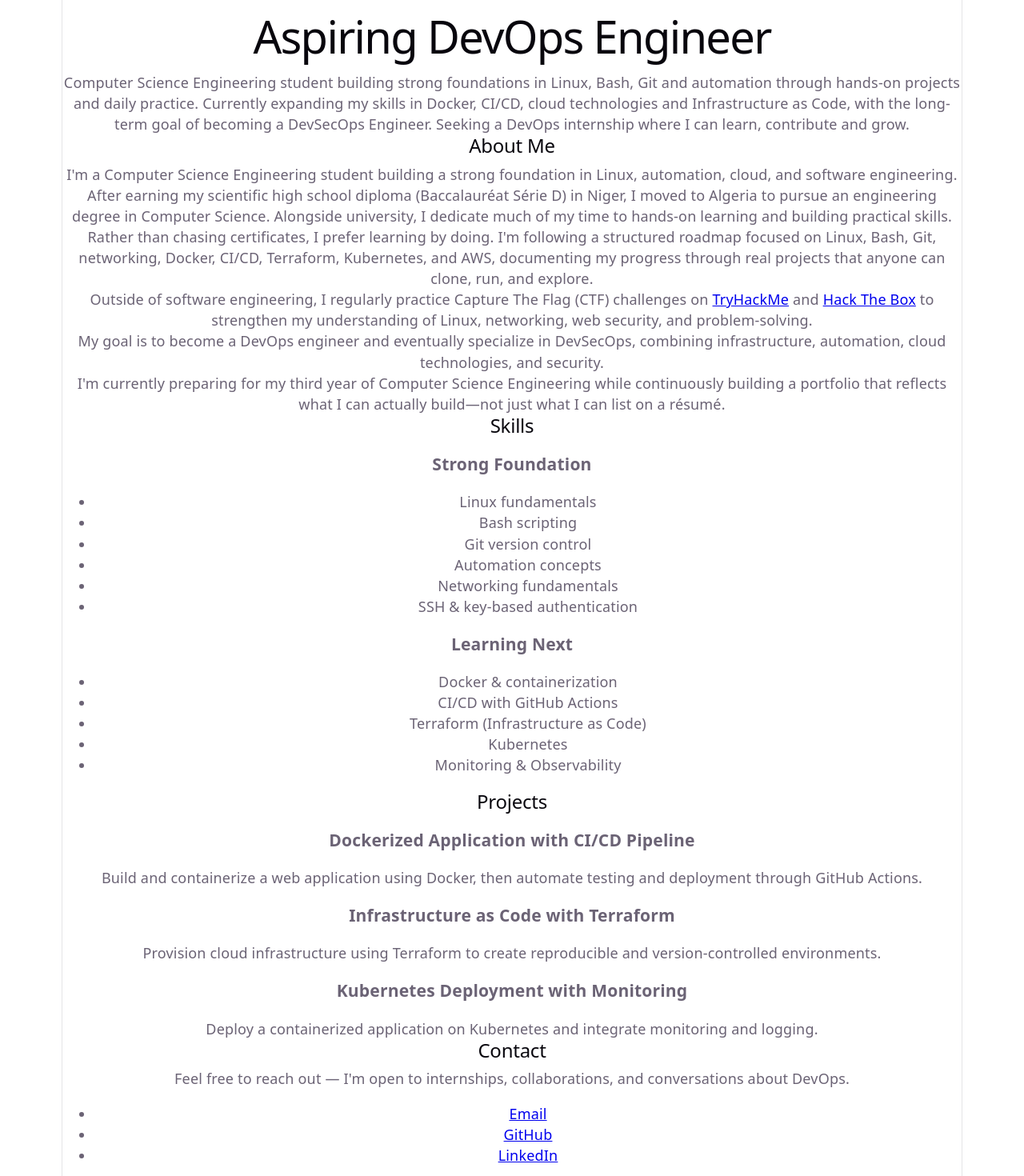
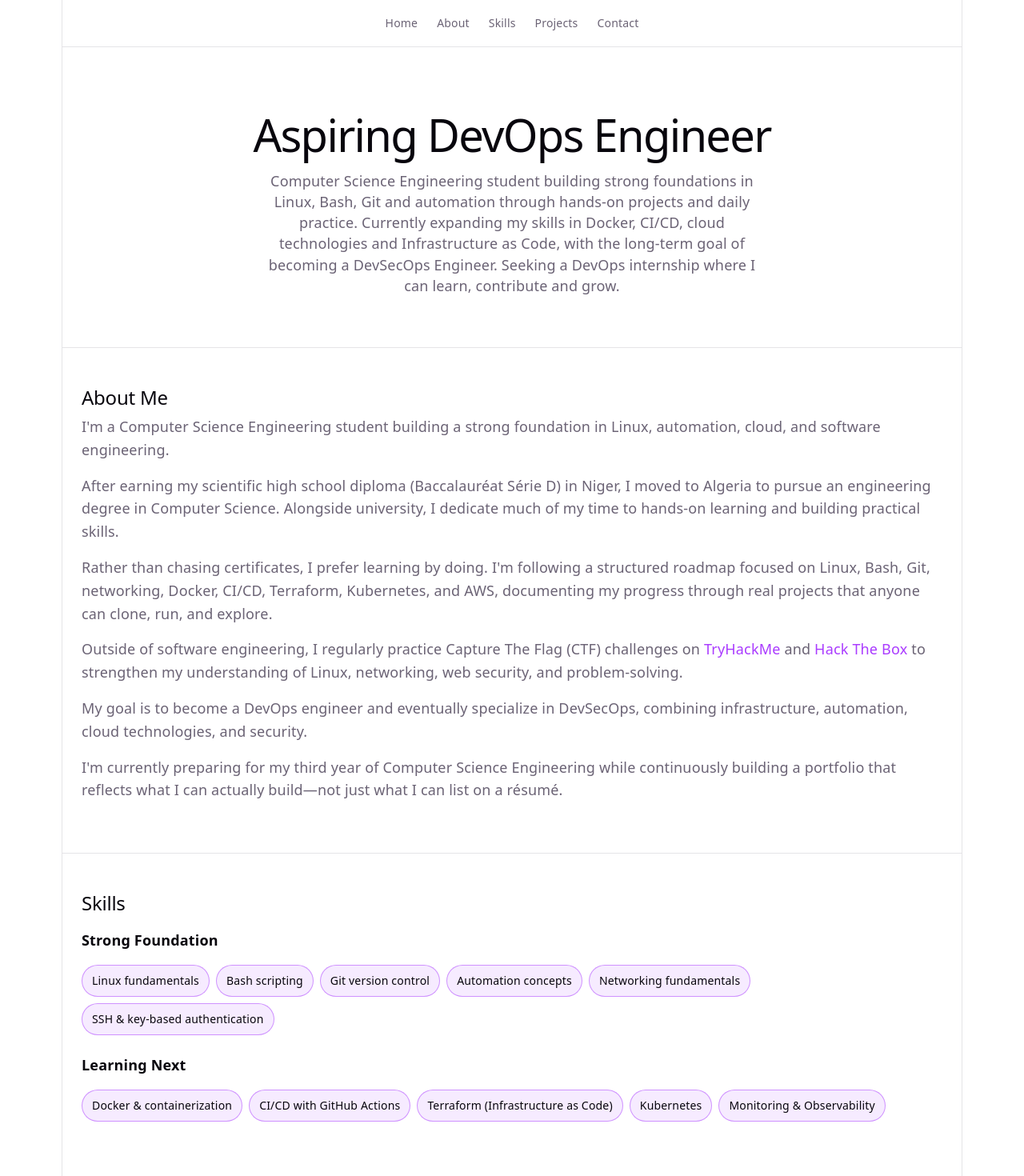
Before and after one commit to abdoulkarimou7/devops-journey, a React (Vite) app in the folder 02-portfolio-react/: page / in a window 1280 px wide. Shown: the top 1470 px of the page at 80% size. Built offline with nearby package versions, Linux system fonts and the light colour scheme.

Commit message:
feat: style portfolio sections and add sticky navbar with anchor links

```diff
--- a/02-portfolio-react/src/App.jsx
+++ b/02-portfolio-react/src/App.jsx
@@ -3,10 +3,12 @@ import About from './components/About';
 import Skills from './components/Skills';
 import Projects from './components/Projects';
 import Contact from './components/Contact';
+import Navbar from './components/Navbar';
 
 function App() {
   return (
     <>
+      <Navbar />
       <Hero />
       <About />
       <Skills />
--- /dev/null
+++ b/02-portfolio-react/src/components/Navbar.jsx
@@ -0,0 +1,13 @@
+function Navbar() {
+  return (
+    <nav className="navbar">
+      <a href="#home">Home</a>
+      <a href="#about">About</a>
+      <a href="#skills">Skills</a>
+      <a href="#projects">Projects</a>
+      <a href="#contact">Contact</a>
+    </nav>
+  );
+}
+
+export default Navbar;
--- a/02-portfolio-react/src/index.css
+++ b/02-portfolio-react/src/index.css
@@ -109,3 +109,121 @@ code {
   padding: 4px 8px;
   background: var(--code-bg);
 }
+
+section {
+  padding: 48px 24px;
+  border-bottom: 1px solid var(--border);
+  text-align: left;
+}
+
+section:last-child {
+  border-bottom: none;
+}
+
+.hero {
+  text-align: center;
+  padding: 64px 24px;
+}
+
+.hero p {
+  max-width: 640px;
+  margin: 16px auto 0;
+  color: var(--text);
+}
+
+.about p {
+  margin-bottom: 16px;
+  line-height: 160%;
+}
+
+.about a {
+  color: var(--accent);
+  text-decoration: none;
+}
+
+.about a:hover {
+  text-decoration: underline;
+}
+
+.skills > div {
+  margin-bottom: 24px;
+}
+
+.skills h3 {
+  color: var(--text-h);
+  font-size: 18px;
+  margin-bottom: 8px;
+}
+
+.skills ul {
+  list-style: none;
+  padding: 0;
+  display: flex;
+  flex-wrap: wrap;
+  gap: 8px;
+}
+
+.skills li {
+  background: var(--accent-bg);
+  border: 1px solid var(--accent-border);
+  color: var(--text-h);
+  padding: 6px 12px;
+  border-radius: 999px;
+  font-size: 14px;
+}
+
+.projects > div {
+  margin-bottom: 24px;
+  padding: 16px;
+  border: 1px solid var(--border);
+  border-radius: 8px;
+}
+
+.projects h3 {
+  color: var(--text-h);
+  margin-bottom: 8px;
+}
+
+.contact ul {
+  list-style: none;
+  padding: 0;
+  display: flex;
+  gap: 16px;
+  margin-top: 16px;
+}
+
+.contact a {
+  color: var(--accent);
+  text-decoration: none;
+  font-weight: 500;
+}
+
+.contact a:hover {
+  text-decoration: underline;
+}
+
+.navbar {
+  display: flex;
+  justify-content: center;
+  gap: 24px;
+  padding: 16px 24px;
+  border-bottom: 1px solid var(--border);
+  position: sticky;
+  top: 0;
+  background: var(--bg);
+  z-index: 10;
+}
+
+.navbar a {
+  color: var(--text);
+  text-decoration: none;
+  font-size: 14px;
+  font-weight: 500;
+}
+
+.navbar a:hover {
+  color: var(--accent);
+}
+html {
+  scroll-behavior: smooth;
+}
```
